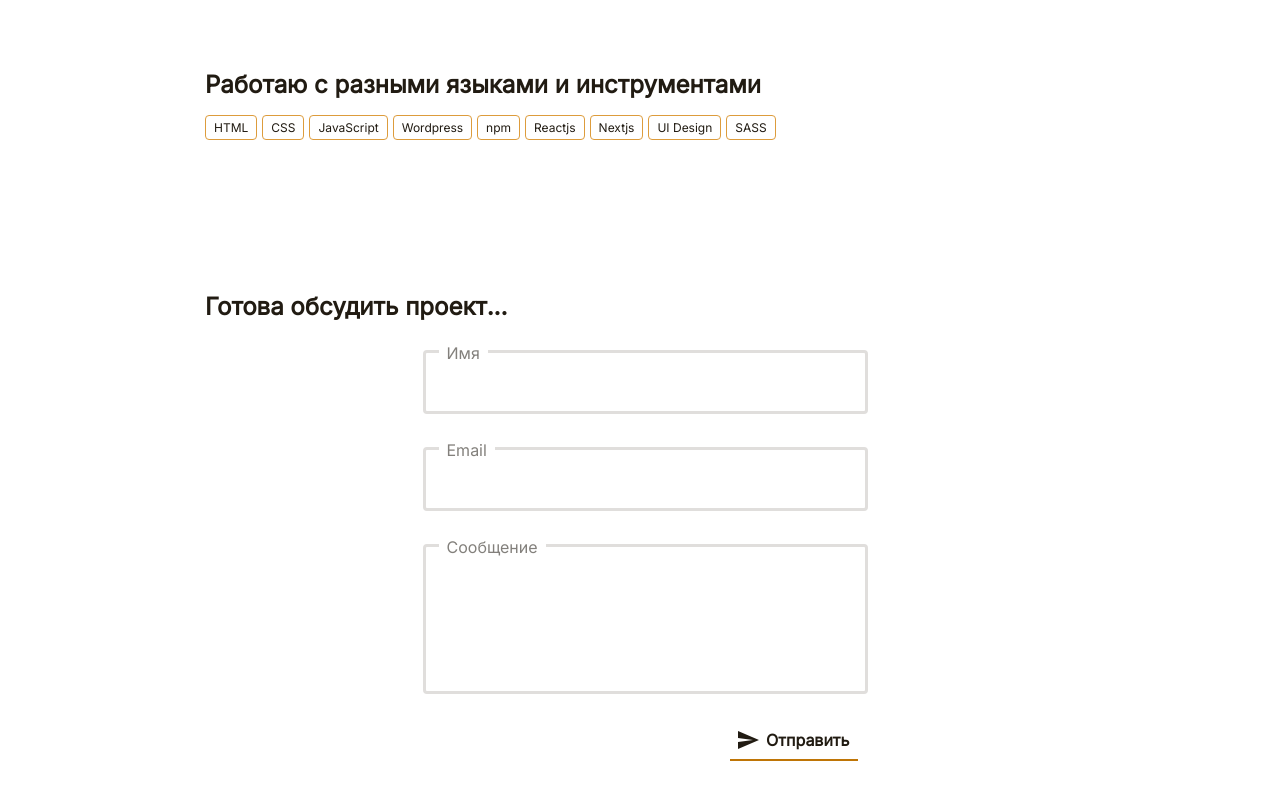
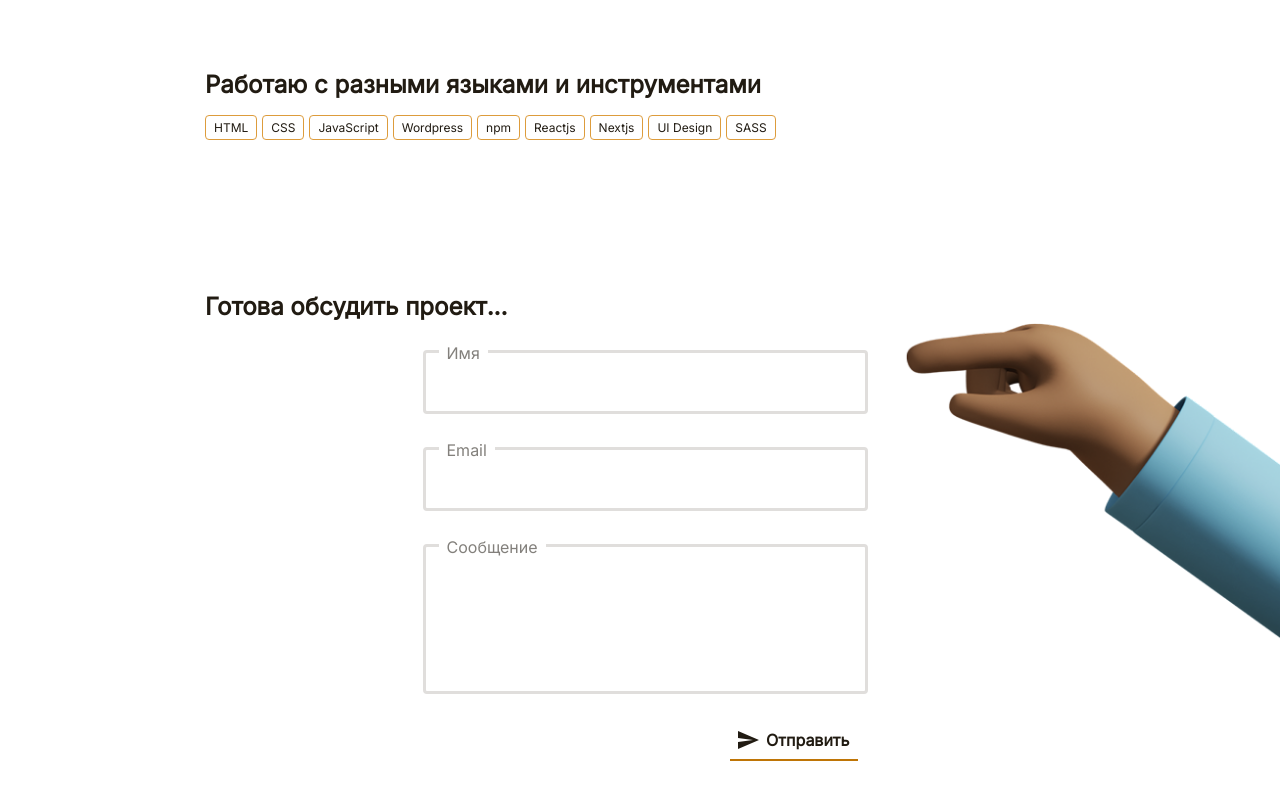
Before and after one commit to OlgaEzzhalkina/developer-portfolio, a plain HTML site: page src/index.html in a window 1280 px wide. Shown: the part 1766-2566 px from the top of the page. Drawn offline with Linux system fonts and the light colour scheme.

Commit message:
add images

```diff
--- a/src/css/style.css
+++ b/src/css/style.css
@@ -255,6 +255,14 @@ body {
 
 .feedback {
    padding: 100px 0 160px;
+   position: relative;
+}
+
+.feedback-hand {
+   position: absolute;
+   top: 20%;
+   right: 0;
+   width: 30%;
 }
 
 .form {
--- a/src/index.html
+++ b/src/index.html
@@ -157,7 +157,7 @@
       <img src="img/developer-photo.jpg" alt="Olga Ezzhalkina" class="developer-photo">
       <div class="developer-about">
          <span class="developer-hello">
-            Рад вас видеть
+            Рада вас видеть
          </span>
          <h2 class="developer-title">
             Я Olga Ezzhalkina
@@ -211,8 +211,10 @@
       </ul>
    </section>
    <!-- /.skills -->
-   <section class="feedback container">
-      <h2 class="feedback-title">
+   <section class="feedback">
+      <img src="img/hand.png" alt="hand" class="feedback-hand">
+      <div class="container">
+         <h2 class="feedback-title">
          Готова обсудить проект...
       </h2>
       <form action="#" class="form">
@@ -233,6 +235,7 @@
             <span class="send-text">Отправить</span>
          </button>
       </form>
+      </div>
    </section>
    <!-- /.feedback container -->
 </body>
```
Also changed, not shown: src/img/hand.png (added).
